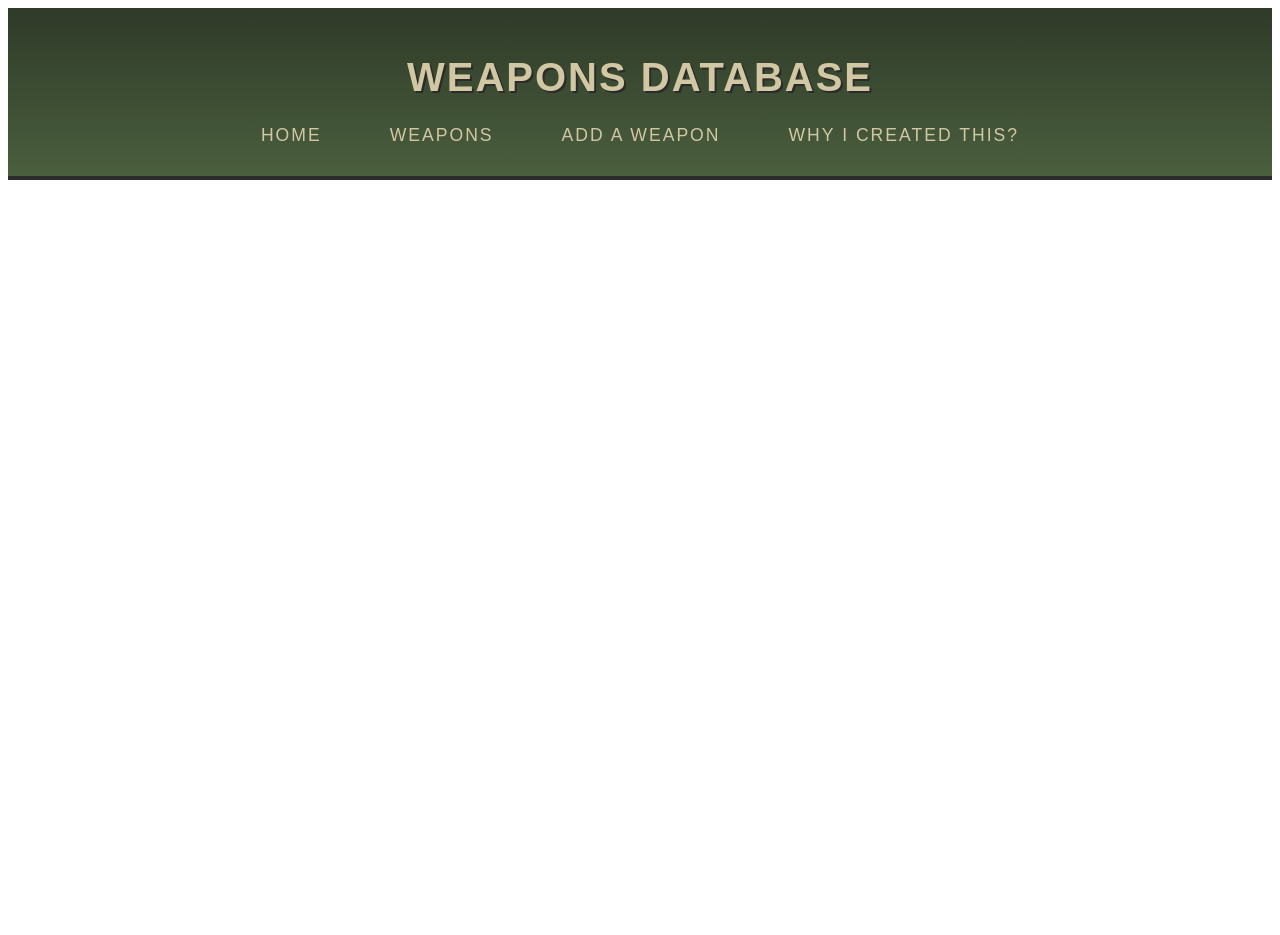
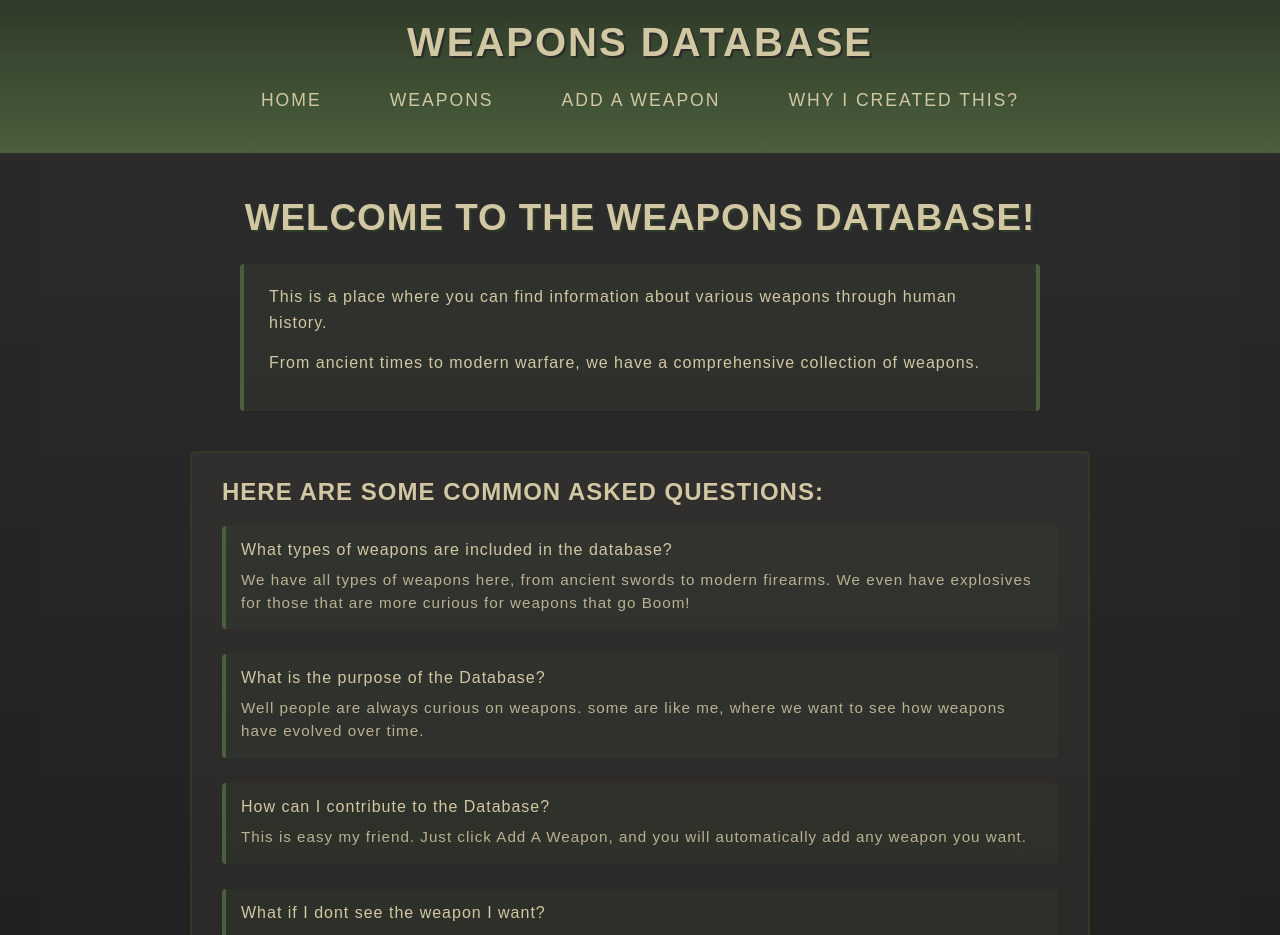
Before and after one commit to Spiderasasen/weapons-website, a React (Vite) app in the folder weapons_database_website/: page / in a window 1280 px wide. Shown: the top 935 px of the page. Before the commit the page ends 800 px from the top, so only its background shows below. Built offline with nearby package versions, Linux system fonts and the light colour scheme.

Commit message:
got the main page for now. but if needed i wont mind adding more. for now i got the main page down and also the main style and some styles that are already there

```diff
--- a/weapons_database_website/src/pages/Home.jsx
+++ b/weapons_database_website/src/pages/Home.jsx
@@ -1,10 +1,48 @@
 import Header from "../componets/Header.jsx"
+import "../styles/home.css"
+import "../styles/main.css"
 
 function Home() {
     return(
-        <>
+        <div>
             <Header/>
-        </>
+
+            {/*main code*/}
+            <main className="home">
+                <h1>Welcome to the Weapons Database!</h1>
+
+                <div className="home-text">
+                    <p>This is a place where you can find information about various weapons through human history.</p>
+                    <p>From ancient times to modern warfare, we have a comprehensive collection of weapons.</p>
+                </div>
+
+                <div className="home-questions">
+                    <h3>Here are some common asked questions:</h3>
+                    <ul>
+                        <li>
+                            What types of weapons are included in the database?
+                            <span>We have all types of weapons here, from ancient swords to modern firearms. We  even have explosives for those that are more curious for weapons that go Boom!</span>
+                        </li>
+                        <li>
+                            What is the purpose of the Database?
+                            <span>Well people are always curious on weapons. some are like me, where we want to see how weapons have evolved over time.</span>
+                        </li>
+                        <li>
+                            How can I contribute to the Database?
+                            <span>This is easy my friend. Just click Add A Weapon, and you will automatically add any weapon you want.</span>
+                        </li>
+                        <li>
+                            What if I dont see the weapon I want?
+                            <span>Dont worry my friend. Just click Add A Weapon, and you will automatically add any weapon you want.</span>
+                        </li>
+                        <li>
+                            Whats the deal with the descriptions?
+                            <span>Yeah sometimes adding weapons can be a bit boring. But we try to make it as interesting as possible. But fear not. just because we are having fun with the description does not mean we will be inaccurate.</span>
+                        </li>
+                    </ul>
+                </div>
+            </main>
+        </div>
     )
 }
 export default Home;
--- /dev/null
+++ b/weapons_database_website/src/styles/home.css
@@ -0,0 +1,92 @@
+/* ====== GLOBAL COLORS (same palette as Header) ====== */
+:root {
+    --military-green: #4a5f3e;
+    --military-green-dark: #2f3a28;
+    --sand-tan: #d2c7a3;
+    --gunmetal: #2b2b2b;
+    --steel-gray: #555;
+    --accent-red: #8b2f2f;
+}
+
+/* ====== MAIN HOME CONTAINER ====== */
+.home {
+    padding: 40px 60px;
+    background: linear-gradient(
+            to bottom,
+            var(--gunmetal),
+            #1e1e1e
+    );
+    color: var(--sand-tan);
+    font-family: "Oswald", sans-serif;
+    letter-spacing: 1px;
+}
+
+/* ====== MAIN TITLE ====== */
+.home h1 {
+    font-size: 2.3rem;
+    text-align: center;
+    margin-bottom: 25px;
+    text-shadow: 2px 2px 0 var(--military-green-dark);
+}
+
+/* ====== INTRO TEXT ====== */
+.home-text {
+    max-width: 800px;
+    margin: 0 auto 40px auto;
+    background: rgba(74, 95, 62, 0.15); /* faint olive overlay */
+    padding: 20px 25px;
+    border-left: 4px solid var(--military-green);
+    border-right: 4px solid var(--military-green);
+    border-radius: 4px;
+    line-height: 1.6;
+}
+
+/* ====== QUESTIONS SECTION ====== */
+.home-questions {
+    max-width: 900px;
+    margin: 0 auto;
+    background: rgba(210, 199, 163, 0.05); /* faint parchment tint */
+    padding: 25px 30px;
+    border: 2px solid var(--military-green-dark);
+    border-radius: 6px;
+}
+
+.home-questions h3 {
+    font-size: 1.5rem;
+    margin-bottom: 20px;
+    text-shadow: 1px 1px 0 var(--gunmetal);
+}
+
+/* ====== QUESTIONS LIST ====== */
+.home-questions ul {
+    list-style: none;
+    padding: 0;
+    margin: 0;
+}
+
+.home-questions li {
+    margin-bottom: 25px;
+    padding: 15px;
+    background: rgba(74, 95, 62, 0.1);
+    border-left: 4px solid var(--military-green);
+    border-radius: 4px;
+    cursor: pointer;
+    transition: 0.2s ease-in-out;
+    position: relative;
+}
+
+/* ====== HOVER EFFECT: FIELD MANUAL PAGE ====== */
+.home-questions li:hover {
+    background: rgba(74, 95, 62, 0.2);
+    transform: translateX(5px);
+}
+
+/* ====== ANSWER TEXT ====== */
+.home-questions li span {
+    display: block;
+    margin-top: 10px;
+    color: var(--sand-tan);
+    font-size: 0.95rem;
+    line-height: 1.5;
+    opacity: 0.85;
+}
--- /dev/null
+++ b/weapons_database_website/src/styles/main.css
@@ -0,0 +1,108 @@
+/* ====== GLOBAL COLORS (same palette as Header) ====== */
+:root {
+    --military-green: #4a5f3e;
+    --military-green-dark: #2f3a28;
+    --sand-tan: #d2c7a3;
+    --gunmetal: #2b2b2b;
+    --steel-gray: #555;
+    --accent-red: #8b2f2f;
+
+    /* Optional neutrals */
+    --paper-tan: #c7b98a;       /* old map color */
+    --black-olive: #3b3f36;
+}
+
+/* ====== GLOBAL RESET / BASE ====== */
+* {
+    margin: 0;
+    padding: 0;
+    box-sizing: border-box;
+}
+
+body {
+    background: linear-gradient(
+            to bottom,
+            var(--gunmetal),
+            #1e1e1e
+    );
+    color: var(--sand-tan);
+    font-family: "Oswald", sans-serif;
+    letter-spacing: 0.5px;
+    min-height: 100vh;
+}
+
+/* ====== GLOBAL PAGE WRAPPER ====== */
+main {
+    padding: 40px 60px;
+    max-width: 1200px;
+    margin: 0 auto;
+}
+
+/* ====== GLOBAL HEADERS ====== */
+h1, h2, h3, h4 {
+    text-transform: uppercase;
+    text-shadow: 1px 1px 0 var(--military-green-dark);
+    margin-bottom: 15px;
+}
+
+/* ====== GLOBAL PARAGRAPHS ====== */
+p {
+    line-height: 1.6;
+    margin-bottom: 15px;
+}
+
+/* ====== GLOBAL CARDS (for any section box) ====== */
+.card {
+    background: rgba(74, 95, 62, 0.15);
+    border: 2px solid var(--military-green-dark);
+    border-radius: 6px;
+    padding: 20px 25px;
+    margin-bottom: 25px;
+}
+
+/* ====== GLOBAL LISTS ====== */
+ul {
+    list-style: none;
+}
+
+li {
+    margin-bottom: 12px;
+}
+
+/* ====== GLOBAL BUTTONS ====== */
+button {
+    background: var(--military-green);
+    color: var(--sand-tan);
+    border: 2px solid var(--military-green-dark);
+    padding: 10px 18px;
+    text-transform: uppercase;
+    cursor: pointer;
+    transition: 0.2s ease-in-out;
+    letter-spacing: 1px;
+}
+
+button:hover {
+    background: var(--military-green-dark);
+    transform: translateY(-2px);
+}
+
+button:active {
+    background: var(--accent-red);
+    border-color: var(--accent-red);
+}
+
+/* ====== GLOBAL INPUTS ====== */
+input, textarea, select {
+    background: #222;
+    border: 2px solid var(--military-green);
+    color: var(--sand-tan);
+    padding: 10px;
+    width: 100%;
+    border-radius: 4px;
+    margin-bottom: 15px;
+}
+
+input:focus, textarea:focus, select:focus {
+    outline: none;
+    border-color: var(--sand-tan);
+}
```
